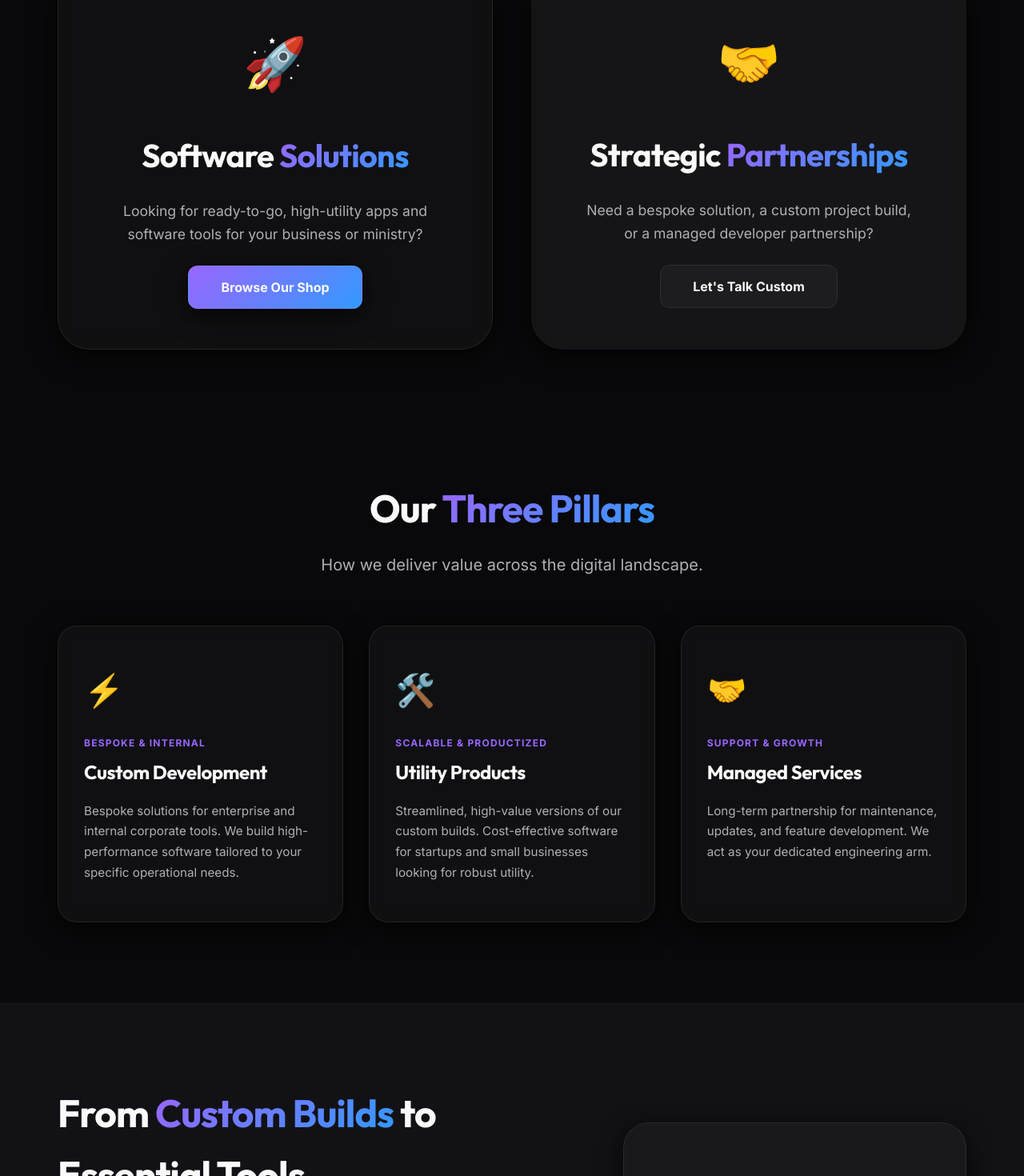
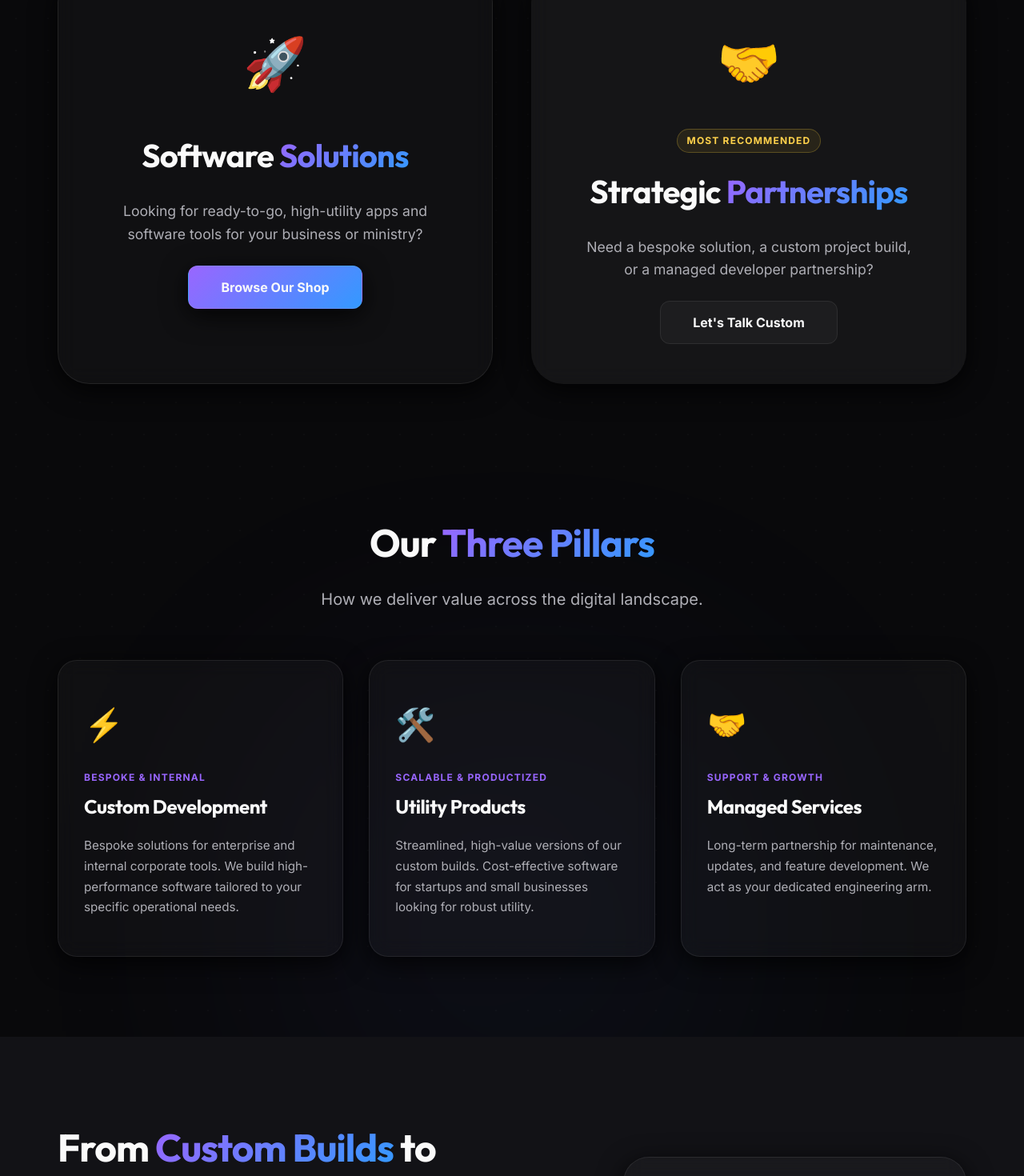
Before and after one commit to jvercher71/website, a React (Vite) app: page / in a window 1280 px wide. Shown: the part 957-2427 px from the top of the page at 80% size. Built offline with nearby package versions, Linux system fonts and the light colour scheme.

Commit message:
feat: implement modular visual refinements with mesh gradients and gold accents

```diff
--- /dev/null
+++ b/src/VisualRefinement.css
@@ -0,0 +1,84 @@
+/*
+   ==========================================================================
+   Visual Refinement Layer (Vercher Technologies)
+   Purpose: Modular enhancements for depth, contrast, and high-fidelity textures.
+   Safety: Toggle by commenting out the import in index.css.
+   ==========================================================================
+*/
+
+:root {
+  /* New Accent: Stewardship Gold (Legacy & Value) */
+  --accent-tertiary: hsl(45, 100%, 65%);
+
+  /* Refined Glass Borders */
+  --glass-border: rgba(255, 255, 255, 0.12);
+}
+
+/* 1. Mesh Gradient Background (adds "Air" & Depth) */
+body::before {
+  content: "";
+  position: fixed;
+  top: 0; left: 0;
+  width: 100%; height: 100%;
+  z-index: -2;
+  background:
+    radial-gradient(circle at 10% 10%, hsla(260, 100%, 70%, 0.03), transparent 40%),
+    radial-gradient(circle at 90% 90%, hsla(210, 100%, 60%, 0.03), transparent 40%),
+    radial-gradient(circle at 50% 50%, hsla(240, 10%, 4%, 1), hsla(240, 10%, 6%, 1));
+}
+
+/* 2. Technical Grid Overlay (Faint 1px Dots) */
+.grid-texture {
+  position: relative;
+}
+
+.grid-texture::after {
+  content: "";
+  position: absolute;
+  top: 0; left: 0;
+  width: 100%; height: 100%;
+  pointer-events: none;
+  z-index: -1;
+  background-image: radial-gradient(var(--glass-border) 1px, transparent 1px);
+  background-size: 40px 40px;
+  opacity: 0.3;
+}
+
+/* 3. Enhanced Glass Highlight */
+.glass {
+  box-shadow: inset 0 0 15px rgba(255, 255, 255, 0.02);
+  border: 1px solid var(--glass-border);
+}
+
+/* 4. Gold Highlights */
+.gold-text {
+  color: var(--accent-tertiary);
+  font-weight: 700;
+}
+
+.gold-badge {
+  background: rgba(212, 175, 55, 0.1);
+  color: var(--accent-tertiary);
+  border: 1px solid rgba(212, 175, 55, 0.3);
+  padding: 4px 12px;
+  border-radius: 20px;
+  font-size: 0.75rem;
+  font-weight: 800;
+  text-transform: uppercase;
+  letter-spacing: 0.1em;
+}
+
+/* 5. Hero Glow Animation */
+.hero-glow {
+  position: absolute;
+  top: 50%;
+  left: 50%;
+  transform: translate(-50%, -50%);
+  width: 600px;
+  height: 600px;
+  background: var(--accent-gradient);
+  filter: blur(160px);
+  opacity: 0.05;
+  z-index: -1;
+  pointer-events: none;
+}
--- a/src/index.css
+++ b/src/index.css
@@ -1,4 +1,5 @@
 @import url('https://fonts.googleapis.com/css2?family=Inter:wght@300;400;500;600;700&family=Outfit:wght@400;500;600;700;800&display=swap');
+@import './VisualRefinement.css'; /* Toggle Refinements Here */
 
 :root {
   /* Colors - Sleek Dark Palette */
@@ -71,6 +72,7 @@ button {
 .gradient-text {
   background: var(--accent-gradient);
   -webkit-background-clip: text;
+  background-clip: text;
   -webkit-text-fill-color: transparent;
 }
 
--- a/src/pages/Home.jsx
+++ b/src/pages/Home.jsx
@@ -6,7 +6,8 @@ import ShepherdsCore from '../components/ShepherdsCore';
 
 const Home = () => {
   return (
-    <div className="home-page">
+    <div className="home-page grid-texture">
+      <div className="hero-glow"></div>
       <Hero />
 
       {/* Strategic Pathway Selection */}
@@ -21,6 +22,7 @@ const Home = () => {
             </div>
             <div className="pathway-card glass highlight">
               <div className="pathway-icon">🤝</div>
+              <div className="gold-badge" style={{ marginBottom: '1rem', display: 'inline-block' }}>Most Recommended</div>
               <h2>Strategic <span className="gradient-text">Partnerships</span></h2>
               <p>Need a bespoke solution, a custom project build, or a managed developer partnership?</p>
               <Link to="/contact" className="btn-secondary">Let's Talk Custom</Link>
--- a/src/pages/ProductsPage.jsx
+++ b/src/pages/ProductsPage.jsx
@@ -19,7 +19,8 @@ const ProductsPage = () => {
   ];
 
   return (
-    <div className="products-page">
+    <div className="products-page grid-texture">
+      <div className="hero-glow"></div>
       <section className="products-hero">
         <div className="container">
           <h1 className="products-title">Utility <span className="gradient-text">Software Shop</span></h1>
--- a/src/pages/ProjectsPage.jsx
+++ b/src/pages/ProjectsPage.jsx
@@ -16,7 +16,8 @@ const ProjectsPage = () => {
   ];
 
   return (
-    <div className="projects-page">
+    <div className="projects-page grid-texture">
+      <div className="hero-glow"></div>
       <section className="projects-hero">
         <div className="container">
           <h1 className="projects-title">Our <span className="gradient-text">Work</span></h1>
--- a/src/pages/ShepherdsCoreDetailPage.jsx
+++ b/src/pages/ShepherdsCoreDetailPage.jsx
@@ -20,7 +20,8 @@ const ShepherdsCoreDetailPage = () => {
   ];
 
   return (
-    <div className="product-detail-page">
+    <div className="product-detail-page grid-texture">
+      <div className="hero-glow"></div>
       <section className="detail-hero">
         <div className="container">
           <div className="hero-content">
```
